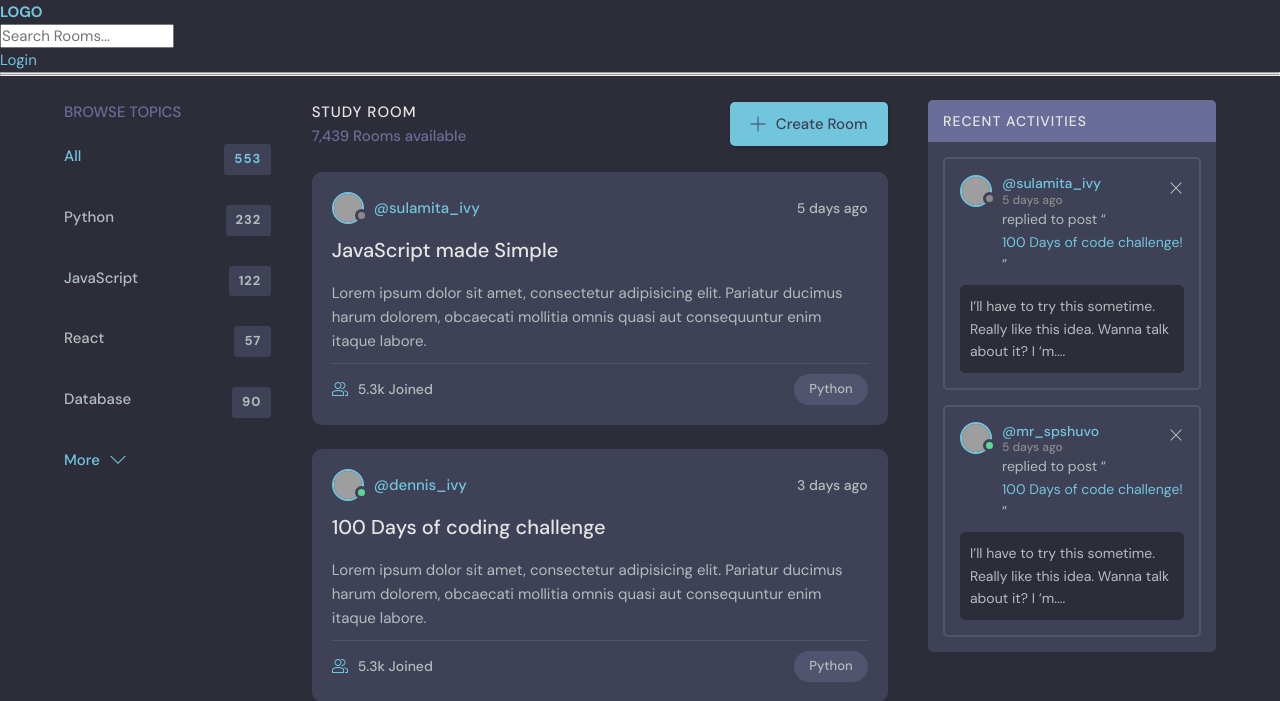
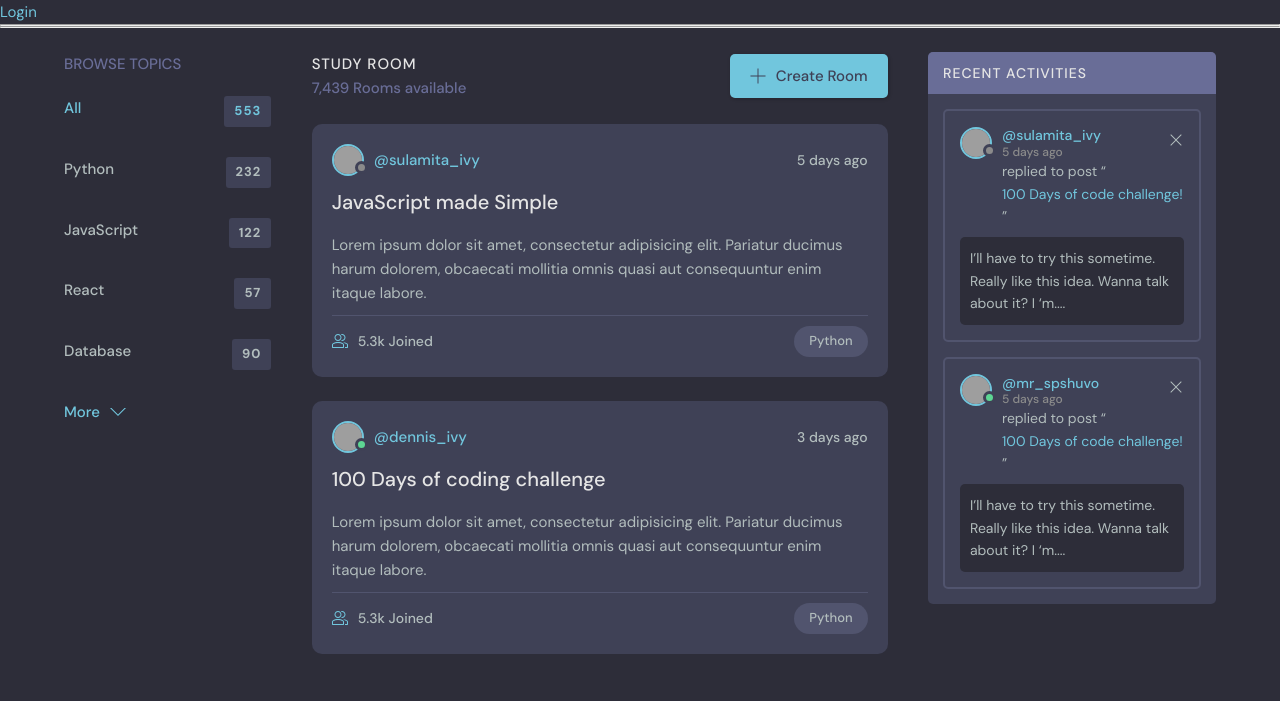
Before and after one commit to MrWipp/DennisIvy-Course, a Django app: template base/templates/base/home.html in a window 1280 px wide. Shown: the part 76-777 px from the top of the page. After the commit the page ends 730 px from the top, so only its background shows below. Run offline with Django 3.2, Linux system fonts and the light colour scheme; the template is opened without the code that fills it, so the values that code supplies are empty; grey boxes are pictures that could not be loaded.

Commit message:
Fixed some issues

```diff
--- a/templates/base.html
+++ b/templates/base.html
@@ -13,11 +13,11 @@
   <body>
     <header class="header header--loggedIn">
         <div class="container">
-        <a href="/" class="header__logo">
+          <a href="{% url 'home' %}" class="header__logo">
             <img src="assets/logo.svg" />
             <h1>StudyBuddy</h1>
           </a>
-        <form class="header__search">
+          <form method="GET" action="{% url 'home' %}" class="header__search">
             <label>
               <svg version="1.1" xmlns="http://www.w3.org/2000/svg" width="32" height="32" viewBox="0 0 32 32">
                 <title>search</title>
@@ -25,7 +25,7 @@
                   d="M32 30.586l-10.845-10.845c1.771-2.092 2.845-4.791 2.845-7.741 0-6.617-5.383-12-12-12s-12 5.383-12 12c0 6.617 5.383 12 12 12 2.949 0 5.649-1.074 7.741-2.845l10.845 10.845 1.414-1.414zM12 22c-5.514 0-10-4.486-10-10s4.486-10 10-10c5.514 0 10 4.486 10 10s-4.486 10-10 10z"
                 ></path>
               </svg>
-            <input placeholder="Search for rooms..." />
+              <input type="text" name="q" placeholder="Search for rooms..." />
             </label>
           </form>
           <nav class="header__menu">
@@ -78,14 +78,6 @@
           </nav>
         </div>
       </header>
-
-    <a href="/">
-        <h1>LOGO</h1>
-    </a>
-    <form method="GET" action="{% url 'home' %}">
-        <input type="text" name="q" placeholder="Search Rooms..."/>
-    </form>
-
     {% if request.user.is_authenticated %}
     <a href="{% url 'logout' %}">Logout</a>
     {% else %}
```
Lines whose indentation alone changed are shown as unchanged.
